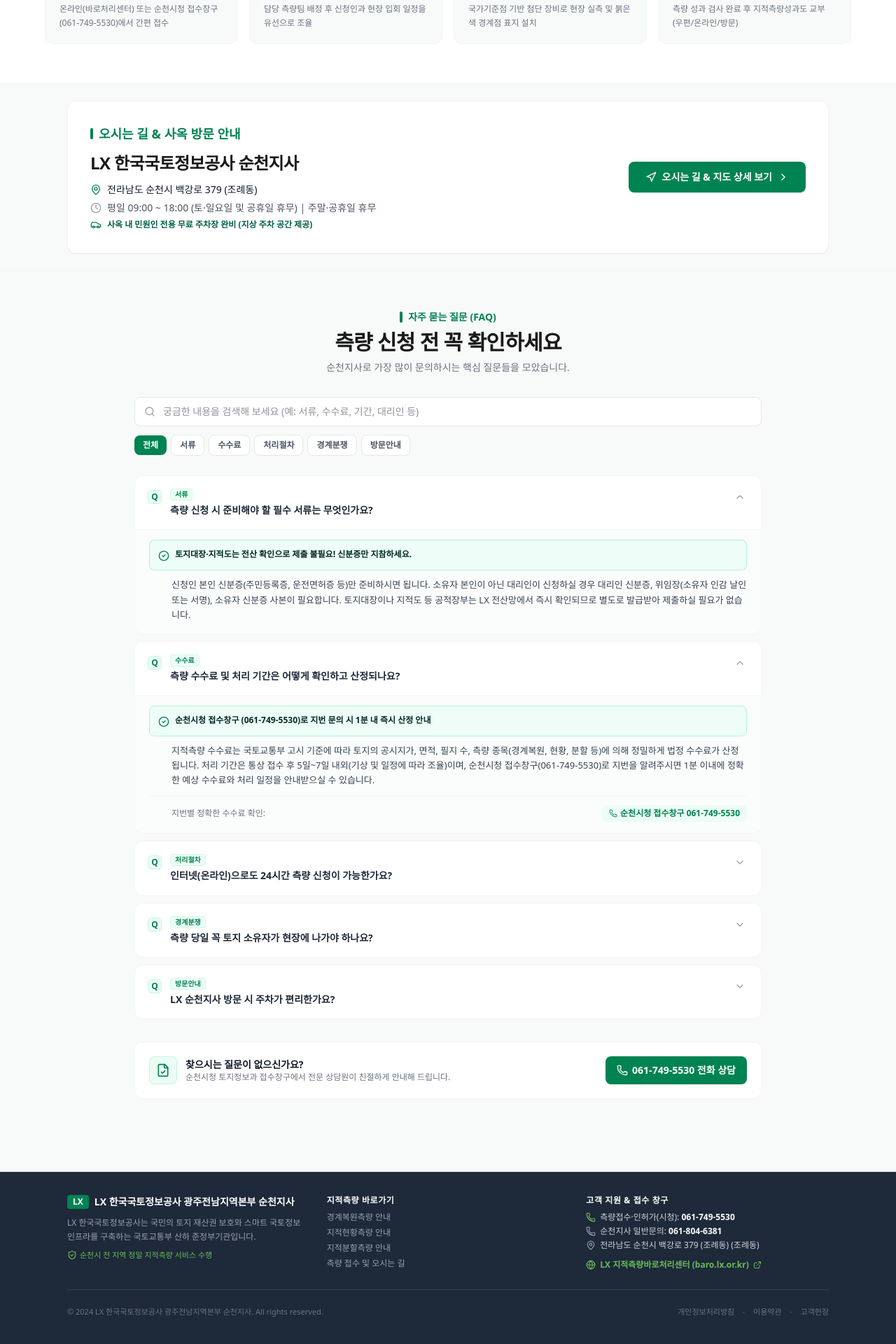
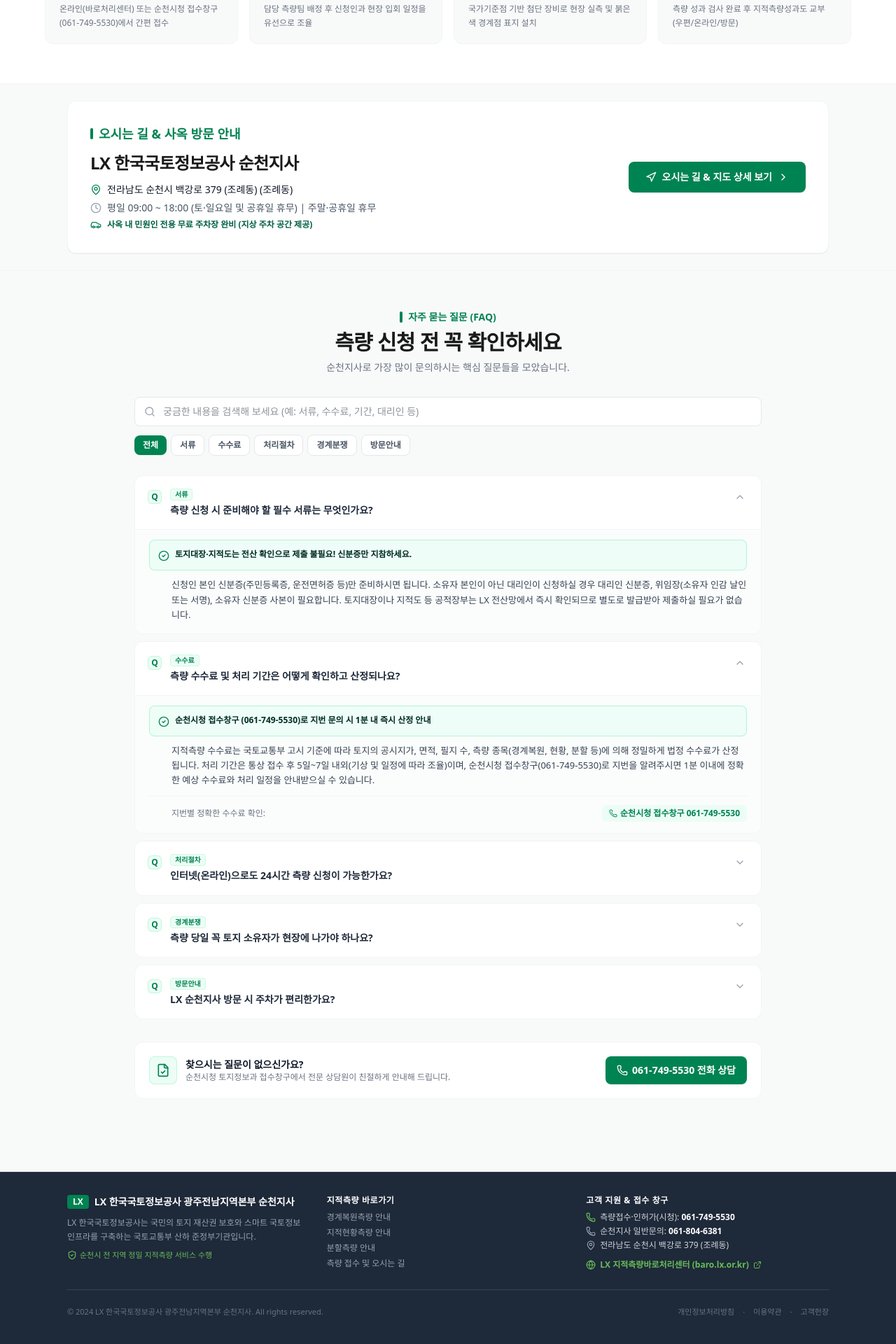
Before and after one commit to LX-jhleeglory/LX-Suncheon-2, a React (Vite) app: page / in a window 1280 px wide. Shown: the part 1583-3503 px from the top of the page at 70% size. Built offline with nearby package versions, Linux system fonts and the light colour scheme; a web font is replaced by a local one.

Commit message:
refactor: update terminology and address display
- Rename '지적분할측량' to '분할측량' for conciseness.
- Correctly apply location suffix '(조례동)' to the address in the banner and remove redundant suffix from the footer.

```diff
--- a/src/components/CadastralSubdivisionPage.tsx
+++ b/src/components/CadastralSubdivisionPage.tsx
@@ -24,7 +24,7 @@
       <nav className="flex items-center gap-2 text-xs text-gray-500 font-medium">
         <button onClick={() => onNavigate('main')} className="hover:text-[#008352] cursor-pointer">홈</button>
         <span>&gt;</span>
-        <span className="text-[#008352] font-bold">지적분할측량</span>
+        <span className="text-[#008352] font-bold">분할측량</span>
       </nav>
 
       {/* Hero Header Box */}
--- a/src/components/Footer.tsx
+++ b/src/components/Footer.tsx
@@ -53,7 +53,7 @@
                   onClick={() => { onNavigate('cadastral-subdivision'); window.scrollTo({ top: 0, behavior: 'smooth' }); }}
                   className="hover:text-emerald-400 transition-colors cursor-pointer"
                 >
-                  지적분할측량 안내
+                  분할측량 안내
                 </button>
               </li>
               <li>
@@ -81,7 +81,7 @@
               </p>
               <p className="flex items-center gap-1.5">
                 <MapPin className="w-3.5 h-3.5 text-gray-400" />
-                <span>{LX_CONTACT_INFO.addressRoad} (조례동)</span>
+                <span>{LX_CONTACT_INFO.addressRoad}</span>
               </p>
             </div>
             <a
--- a/src/components/QuickVisitBanner.tsx
+++ b/src/components/QuickVisitBanner.tsx
@@ -27,7 +27,7 @@
             <div className="space-y-1.5 text-xs sm:text-sm text-gray-600">
               <p className="flex items-center gap-2">
                 <MapPin className="w-4 h-4 text-[#008352] shrink-0" />
-                <span className="font-medium text-gray-900">{LX_CONTACT_INFO.addressRoad}</span>
+                <span className="font-medium text-gray-900">{LX_CONTACT_INFO.addressRoad} (조례동)</span>
               </p>
               <p className="flex items-center gap-2">
                 <Clock className="w-4 h-4 text-gray-400 shrink-0" />
```
